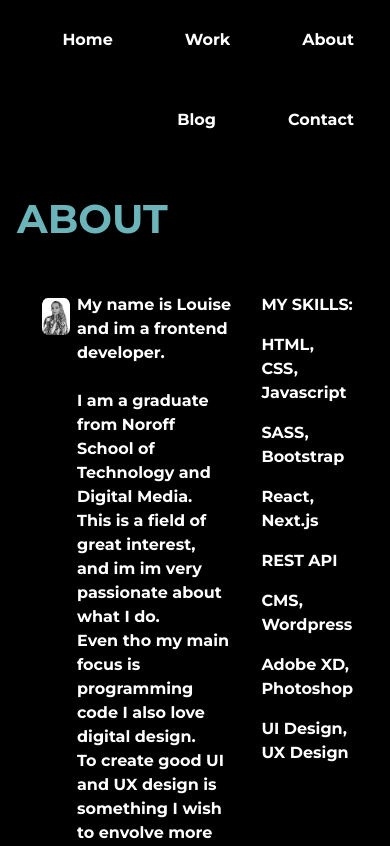
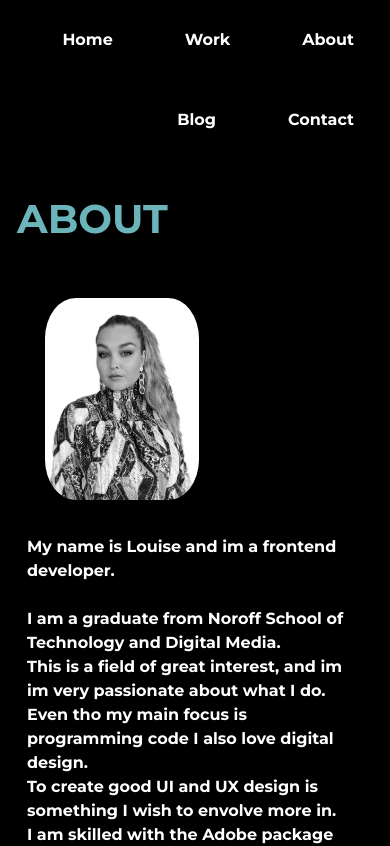
Before and after one commit to lonsoien/urban-portfolio, a React (Create React App) app in the folder urban-portfolio/: page /about in a window 390 px wide. Shown: the top 846 px of the page. Built offline with nearby package versions, Linux system fonts and the light colour scheme; a web font is replaced by a local one.

Commit message:
responsive media

```diff
--- a/urban-portfolio/src/sass/partials/_form.scss
+++ b/urban-portfolio/src/sass/partials/_form.scss
@@ -40,3 +40,17 @@ button:hover {
     color: #6BB4BA;
     width: 230px;
 }
+
+@media (min-width: 0px) and (max-width: 700px) {
+    input {
+        width: 250px;
+    }
+    textarea {
+        width: 250px;
+    }
+    button:hover {
+        background-color: black;
+        color: #6BB4BA;
+        width: 160px;
+    }
+}
--- a/urban-portfolio/src/sass/partials/_layout.scss
+++ b/urban-portfolio/src/sass/partials/_layout.scss
@@ -68,6 +68,14 @@ footer {
     margin-top: 100px;
 }
 
+@media (min-width: 0px) and (max-width: 700px) {
+section.profile {
+    display: table-row;
+}
+img.theimage {
+    text-align: center;
+}
+}
 
 
 // To use incase later editing.
```
